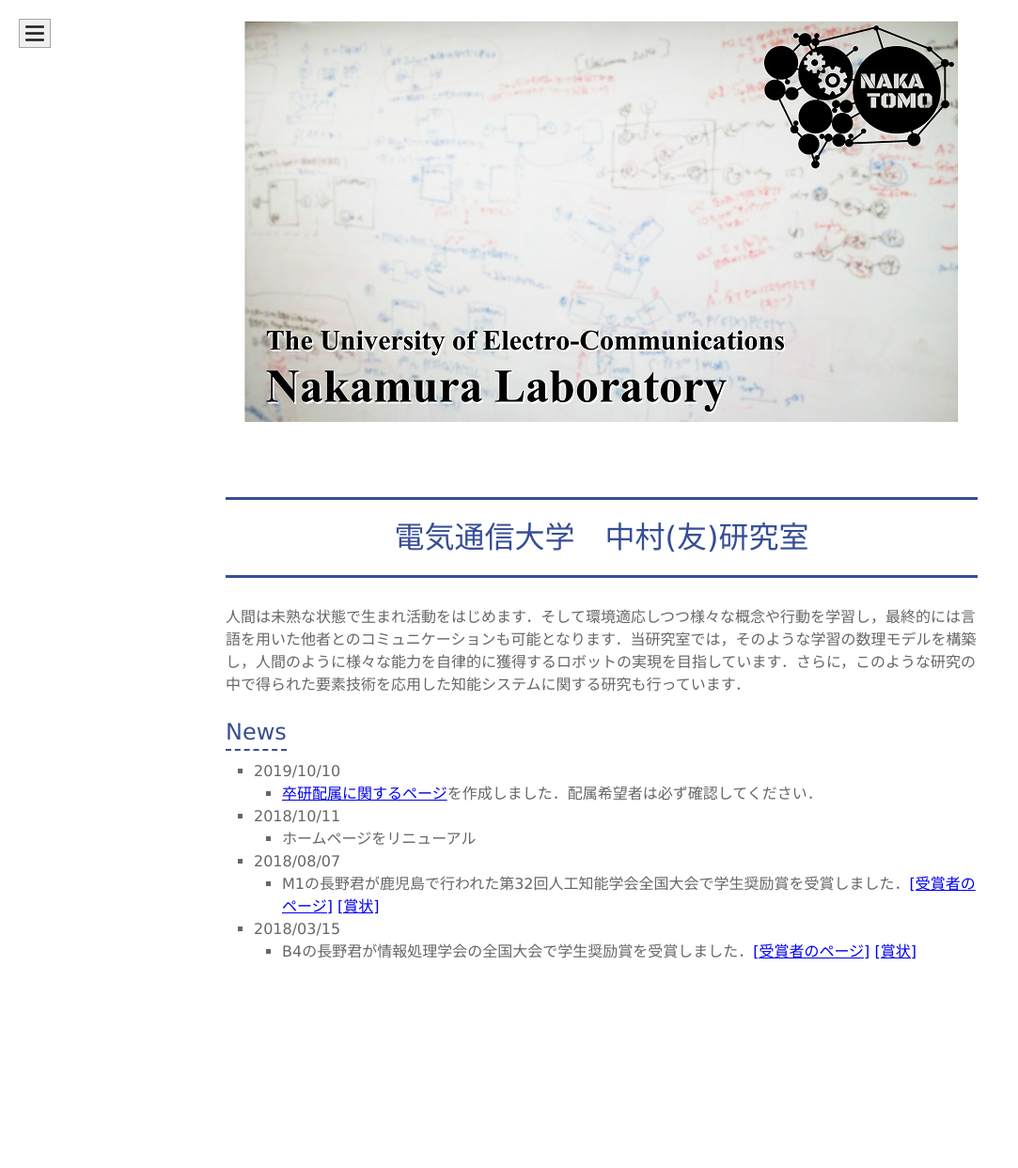
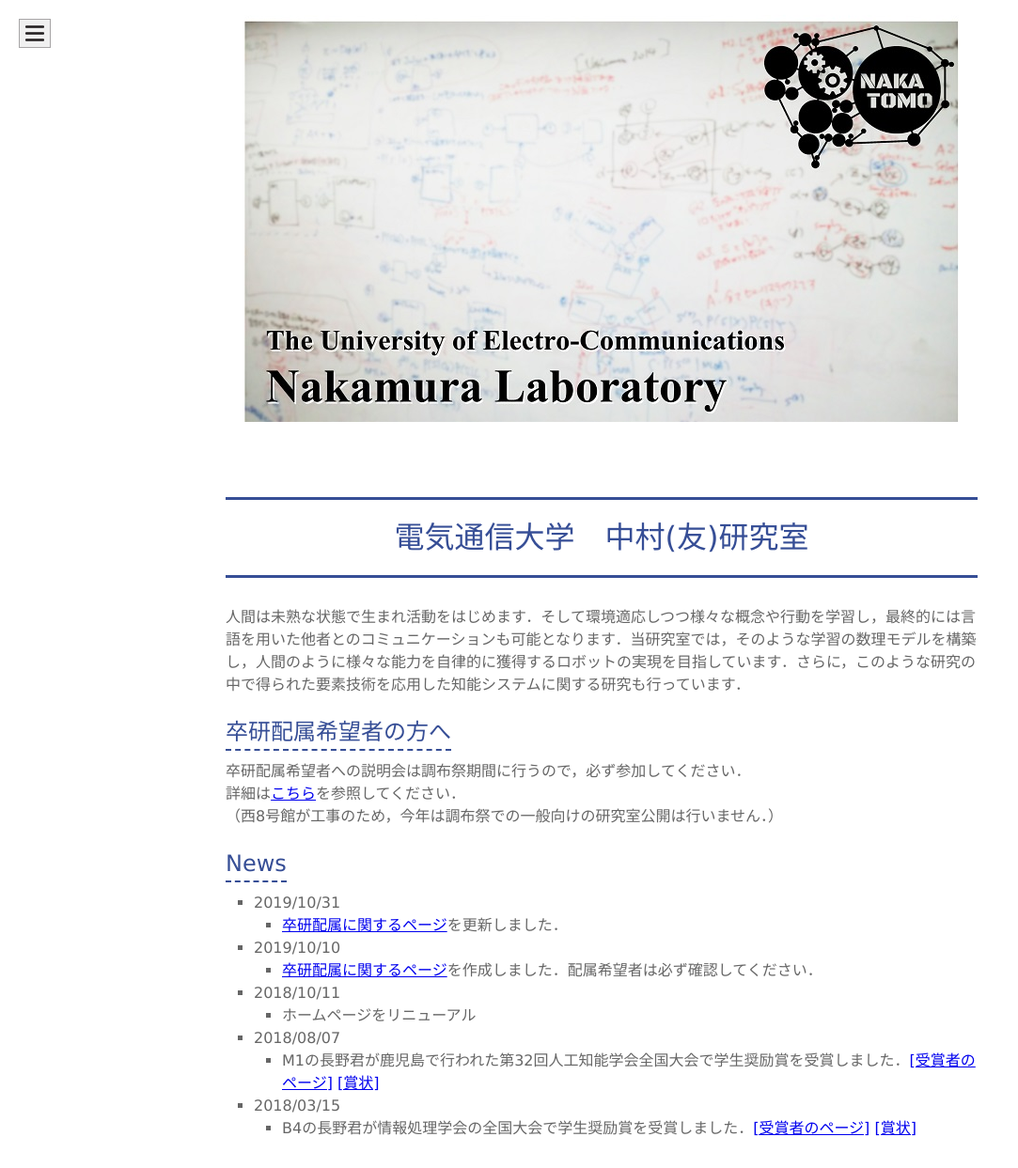
Before and after one commit to naka-lab/naka-lab.github.io, a Jekyll site: the page built from index.md, in a window 1280 px wide. Shown: the whole page at 94% size, without its empty margins (0-1083 px from the left). Built offline with Jekyll 4.4.1, drawn with Linux system fonts in a browser that asks for light colours; our own code applies the rules of GitHub Pages for plain Markdown files; before the commit the page ends 1055 px from its top, so only the background shows below that.

Commit message:
トップページ修正

```diff
--- a/index.md
+++ b/index.md
@@ -5,7 +5,16 @@ layout: default
 # 電気通信大学　中村(友)研究室
 人間は未熟な状態で生まれ活動をはじめます．そして環境適応しつつ様々な概念や行動を学習し，最終的には言語を用いた他者とのコミュニケーションも可能となります．当研究室では，そのような学習の数理モデルを構築し，人間のように様々な能力を自律的に獲得するロボットの実現を目指しています．さらに，このような研究の中で得られた要素技術を応用した知能システムに関する研究も行っています．
 
+## 卒研配属希望者の方へ
+卒研配属希望者への説明会は調布祭期間に行うので，必ず参加してください．
+詳細は[こちら](//hp.naka-lab.org/subpages/haizoku.html)を参照してください．
+（西8号館が工事のため，今年は調布祭での一般向けの研究室公開は行いません．）
+
+
 ## News
+* 2019/10/31
+	* [卒研配属に関するページ](//hp.naka-lab.org/subpages/haizoku.html)を更新しました．
+
 * 2019/10/10
 	* [卒研配属に関するページ](//hp.naka-lab.org/subpages/haizoku.html)を作成しました．配属希望者は必ず確認してください．
 
```
